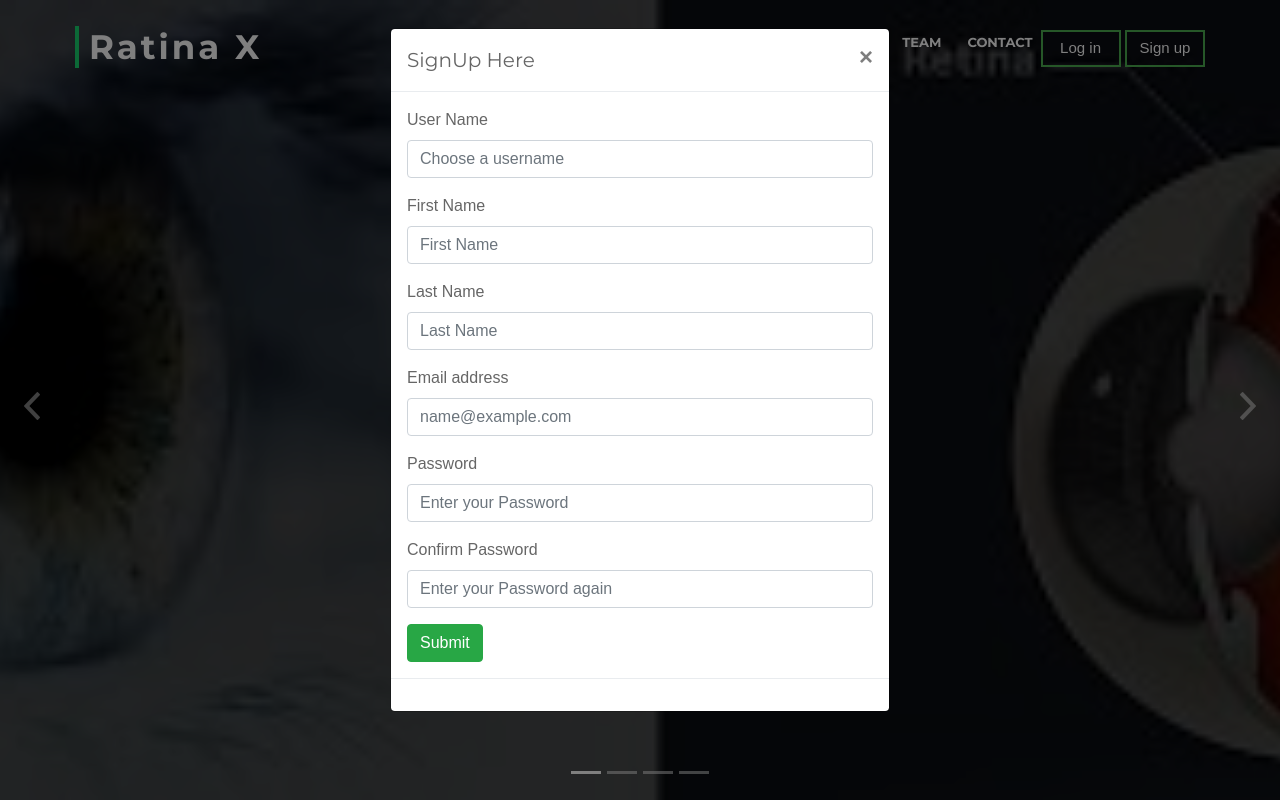
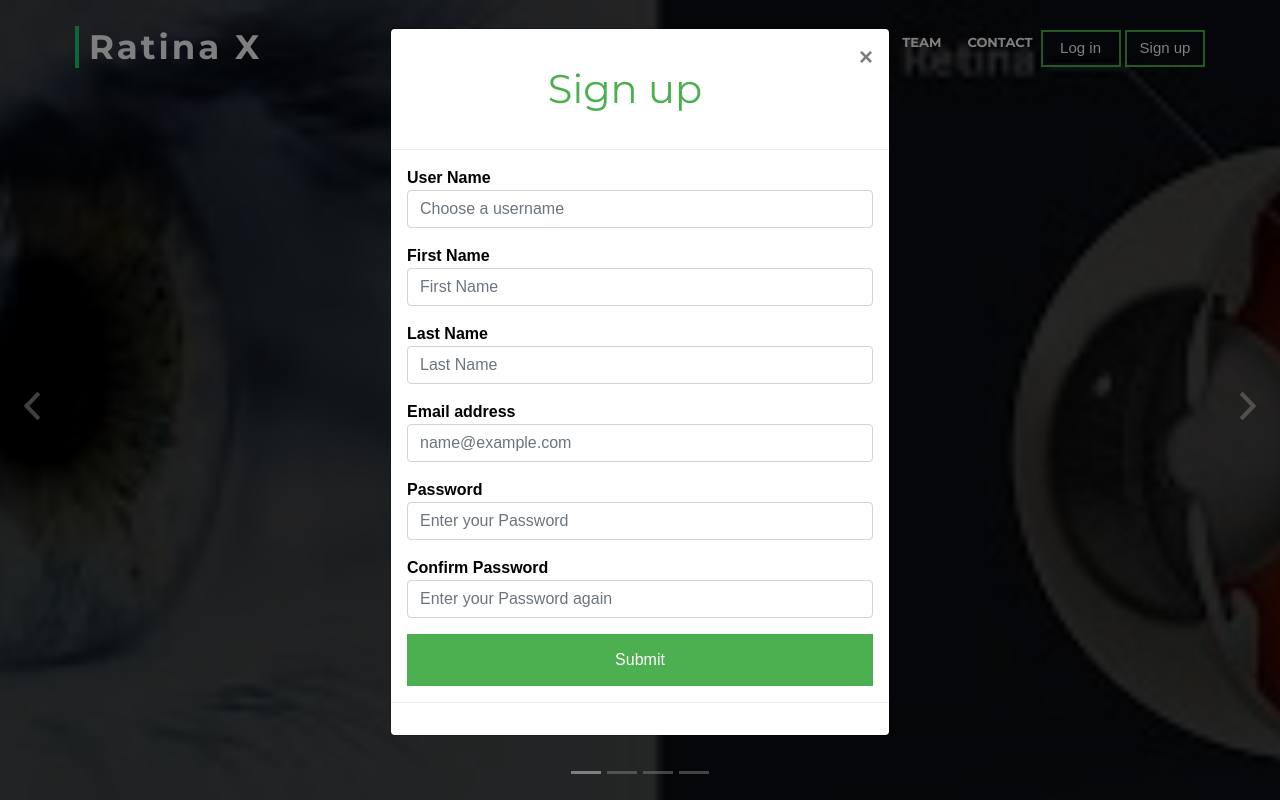
Before and after one commit to RAHUL4560/first_django, a Django app: page / in a window 1280 px wide, after a click on "Sign up". Run offline with Django 3.2, Linux system fonts and the light colour scheme; some libraries are stand-ins or nearby versions; some web fonts are replaced.

Commit message:
My first commit

```diff
--- a/home/views.py
+++ b/home/views.py
@@ -19,7 +19,7 @@ import json
 def home(request):
     return render(request,'home/index.html')
 def test(request):
-    return render(request,'home/homepage.html')
+    return render(request,'home/database.html')
 def test7(request):
     Sql_data= Image_details.objects.all()
     if request.method == 'POST':
--- a/static/assets/css/annotation.css
+++ b/static/assets/css/annotation.css
@@ -1,4 +1,4 @@
-body { min-width:200px; padding:0; margin:0; font-family:sans-serif; }
+body { min-width:200px; padding:0; margin:0; font-family:sans-serif;  background-color: #d3d3d3;}
 * { box-sizing: border-box; }
 input[type=text] { border:1px solid #cccccc; margin:0.6rem 0; padding:0.2rem 0.4rem; }
 a { text-decoration:none; }
--- a/static/assets/css/login.css
+++ b/static/assets/css/login.css
@@ -52,3 +52,37 @@ body{
   font-size: 15px;
   cursor: pointer;
 }
+.block {
+  display: block;
+  width: 100%;
+  border: none;
+  background-color: #4CAF50;
+  color: white;
+  padding: 14px 28px;
+  font-size: 16px;
+  cursor: pointer;
+  text-align: center;
+}
+
+.block:hover {
+  background-color: #ddd;
+  color: black;
+}
+.strong {
+  font-weight: bold;
+}
+.modal-title{
+  background-color: white;
+  color:#4CAF50;
+  padding: 14px 28px;
+  font-size: 40px;
+  cursor: pointer;
+  width: 100%;
+  text-align: center;
+
+}
+
+.fa-twitter {
+  background: #55ACEE;
+  color: white;
+}
--- a/templates/home/index.html
+++ b/templates/home/index.html
@@ -24,6 +24,8 @@
   <link href="{% static 'lib/ionicons/css/ionicons.min.css'%}" rel="stylesheet">
   <link href="{% static 'lib/owlcarousel/assets/owl.carousel.min.css'%}" rel="stylesheet">
   <link href="{% static 'lib/lightbox/css/lightbox.min.css'%}" rel="stylesheet">
+  <link rel="stylesheet" href="https://cdnjs.cloudflare.com/ajax/libs/font-awesome/4.7.0/css/font-awesome.min.css">
+
 
   <!-- Main Stylesheet File -->
   <link href="{% static 'css/style.css'%}" rel="stylesheet">
@@ -91,7 +93,7 @@
   <div class="modal-dialog" role="document">
     <div class="modal-content">
       <div class="modal-header">
-        <h5 class="modal-title" id = "signupModaltitle">SignUp Here</h5>
+        <h3 class="modal-title" id = "signupModaltitle">Sign up</h3>
         <button type="button" class="close" data-dismiss="modal" aria-label="Close">
           <span aria-hidden="true">&times;</span>
         </button>
@@ -99,32 +101,32 @@
       <div class="modal-body">
         <form action = '/signup' method = 'post'>
   <div class="form-group">
-    <label for="username">User Name</label>
-    <input type="text" class="form-control" id="username" name = "username" placeholder="Choose a username">
+    <strong style="color:black" for="username">User Name</strong>
+    <input type="text" class="form-control" id="username" name = "username" placeholder="Choose a username" required>
   </div>
   <div class="form-group">
-    <label for="fname">First Name</label>
+    <strong style="color:black" for="fname">First Name</strong>
     <input type="text" class="form-control" id="fname" name = "fname" placeholder="First Name" required>
   </div>
   <div class="form-group">
-    <label for="lname">Last Name</label>
+    <strong style="color:black" for="lname">Last Name</strong>
     <input type="text" class="form-control" id="lname" name = "lname" placeholder="Last Name" required>
   </div>
   <div class="form-group">
-    <label for="email">Email address</label>
+    <strong style="color:black" for="email">Email address</strong>
     <input type="email" class="form-control" id="email" name = "email" placeholder="name@example.com" required>
   </div>
   <div class="form-group">
-    <label for="pass1"> Password </label>
+    <strong style="color:black" for="pass1"> Password </strong>
     <input type="password" class="form-control" id="pass1" name = "pass1" placeholder="Enter your Password" required>
   </div>
   <div class="form-group">
-    <label for="pass2"> Confirm Password </label>
+    <strong style="color:black" for="pass2"> Confirm Password </strong>
     <input type="password" class="form-control" id="pass2" name = "pass2" placeholder="Enter your Password again" required>
   </div>
 
 
-  <button type="submit" class="btn btn-success">Submit</button>
+  <button type="submit" class="block">Submit</button>
   {% csrf_token %}
 
 </form>
@@ -139,7 +141,7 @@
 <div class="modal-dialog" role="document">
   <div class="modal-content">
     <div class="modal-header">
-      <h5 class="modal-title" id = "loginModaltitle">Login Here</h5>
+      <h3 class="modal-title style=color:green" id = "loginModaltitle">Login Here</h3>
       <button type="button" class="close" data-dismiss="modal" aria-label="Close">
         <!-- <span onclick="document.getElementById('loginModal').style.display='none'" class="close" title="Close Modal">&times;</span>
         <img src="{% static 'static/img/user.png'%}" alt="" class="avatar"> -->
@@ -148,20 +150,19 @@
     <div class="modal-body">
       <form action="/login" method ='post'>
 <div class="form-group">
-  <label for="username">User Name</label>
-  <i class="fas fa-user"></i>
+  <strong style="color:black" for="username">User Name</strong>
+  <i class="fas fa-user"></i><br>
 
-  <input type="text" class="form-control" id="loginusername" name = "loginusername" placeholder="Choose a username" required>
+  <input type="text" class="form-control" id="loginusername" name = "loginusername" placeholder="loginusername" required>
 </div>
 
 <div class="form-group">
   <!-- <i class="fas fa-key prefix" aria-hidden="true"></i> -->
-  <label data-error="wrong" data-success="right" for="pass"> Password </label>
-  <i class="fas fa-lock"></i>
-  <input type="password" class="form-control validate" id="loginpass" name = "loginpass" placeholder="Enter your Password" required>
+  <strong style="color:black" data-error="wrong" data-success="right" for="pass"> Password </strong>
+  <i class="fas fa-lock"></i><br>
+  <input type="password" class="form-control validate" id="loginpass" name = "loginpass" placeholder="Enter your Password" required><br>
   <!-- <span toggle="pass" class="fa fa-fw fa-eye field-icon toggle-password"></span> -->
 
-</div>
 <!-- <div class="md-form md-outline">
   <i class="fas fa-key prefix" aria-hidden="true"></i>
   <input type="password" name="pwd" id="loginpass" class="form-control validate" required>
@@ -171,18 +172,22 @@
 
 
 {% csrf_token %}
-<button type="submit" class="btn btn-success">Submit</button>
-
+<button type="submit" class="block">Submit</button><br>
+<label>
+        <input type="checkbox" checked="checked" name="remember"> Remember me
+      </label>
+</div>
 </form>
     </div>
-    <div class="modal-footer">
+    <div class="modal-footer" >
+      <span class="psw">Forgot <a href="#">password?</a></span>
     </div>
   </div>
 </div>
 {% for message in messages %}
-<div class="alert alert -{{message.tags}} alert-dismissible fade show" role="alert">
+<div class="alert alert-{{ message.level_tag }} {{ message.extra_tags|default_if_none alert-dismissible fade show" role="alert">
   <strong> Message: </strong> {{message}}
-  <button type="button" class="close" data-dismiss="alert" aria-label="Close">
+  <button type="button" class="close float-top" data-dismiss="alert" aria-label="Close">
     <span aria-hidden="true">&times;</span>
   </button>
 </div>
@@ -328,7 +333,7 @@
               </figure>
 
               <div class="portfolio-info">
-                <h4><a href="#">Dataset</a></h4>
+                <h4><a href="/test">Dataset</a></h4>
                 <p>Dataset</p>
               </div>
             </div>
```
Also changed, not shown: home/ginput.py (deleted, +0 -16 lines), home/models.py (+3 -5 lines), templates/home/annotation_tool.html (+89 -29 lines), db.sqlite3, home/migrations/0001_initial.py, templates/home/login.html (deleted).
